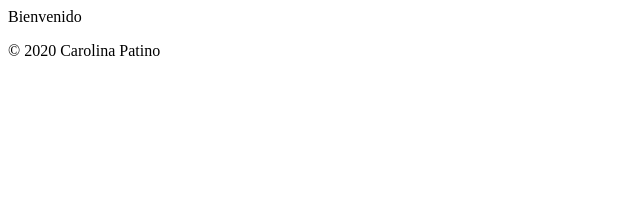
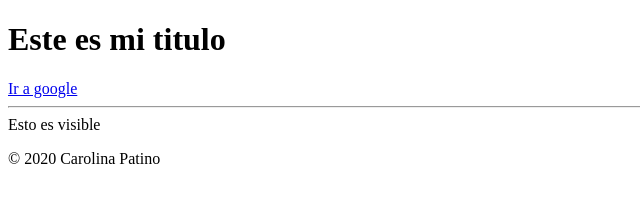
Before and after one commit to caropatino/Vue.js, a plain HTML site: page index.html in a window 1280 px wide. Shown: the whole page, without its empty margins (0-640 px from the left). Drawn offline with nearby package versions, Linux system fonts and the light colour scheme.

Commit message:
Interpolaciones, v-show, v-if

```diff
--- a/index.html
+++ b/index.html
@@ -5,9 +5,21 @@
 	</head>
 	<body>
 		<div id="app" class="container">
-			<div>
-				Bienvenido {{ name }}
+			<template v-if = "mostrar_varios">
+				<h1>Este es mi titulo</h1>
+			</template>
+
+			<a v-if="mostrar_uno" :href = "url" target="_blank"> Ir a {{ pagina }} </a>
+			<hr>
+			<div v-show = "mostrar">
+				Esto es visible
 			</div>
+			<div v-show ="!mostrar">
+				Esto está oculto
+			</div>
+
+
+
 			<footer class="footer">
 				<p>&copy; 2020 Carolina Patino </p>
 			</footer>
@@ -16,10 +28,15 @@
 
 		<script src="https://cdn.jsdelivr.net/npm/vue/dist/vue.js"></script>
 		<script>
-			new Vue({
+			let vm = new Vue({
 				el:"#app",
 				data: {
-					name:''
+
+					url:'https://google.com',
+					pagina: 'google',
+					mostrar_uno: true,
+					mostrar_varios :true,
+					mostrar: true
 				}
 			});
 		</script>
```
